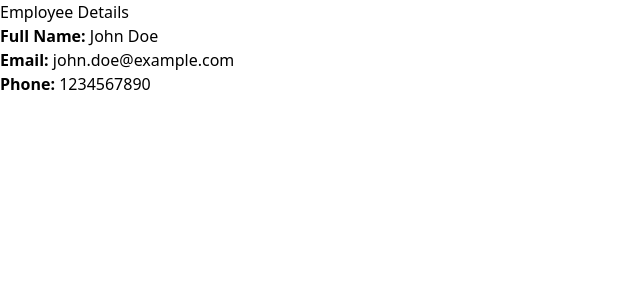
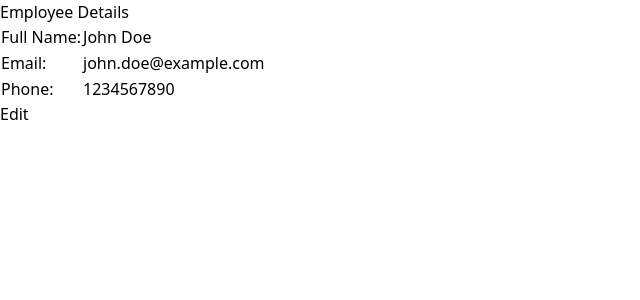
Before and after one commit to ADevph/Employee-management-frontend, a React (Vite) app: page /employee/1 in a window 1280 px wide. Shown: the top 300 px of the page, without its empty margins (0-640 px from the left). Built offline with nearby package versions, Linux system fonts and the light colour scheme.

Commit message:
details bug issue

```diff
--- a/src/components/Employee.jsx
+++ b/src/components/Employee.jsx
@@ -27,7 +27,7 @@
     <div className="container mx-auto mt-8">
       <AddUser addUser={addUser} />
       <div className="mt-8">
-        <h2 className="text-2xl font-semibold mb-6 text-center">Employees</h2>
+        <h2 className="text-2xl font-semibold mb-6 text-center">Employee List</h2>
         {employees.length === 0 ? (
           <p className="text-center font-semibold text-red-400">Currently, no employee data available!</p>
         ) : (
@@ -41,11 +41,11 @@
             <tbody>
               {employees.map((employee, index) => (
                 <tr key={index}>
-                  <td className="border px-4 py-2">{`${employee.firstName} ${employee.lastName}`}</td>
-                  <td className="border px-4 py-2">
-                    <Link to={`/employee/${employee.id}`} className="mr-2 text-blue-500 hover:text-blue-700">Details</Link>
-                    <button className="text-red-500 hover:text-red-700">Block</button>
-                    <button className="text-yellow-500 hover:text-yellow-700">Delete</button>
+                  <td className="border px-4 py-2 text-center">{`${employee.firstName} ${employee.lastName}`}</td>
+                  <td className="border px-4 py-2 text-center">
+                    <Link to={`/employee/${employee.id}`} className="mr-2 text-blue-700 font-semibold hover:text-blue-700">Details</Link>
+                    <button className="font-semibold text-yellow-600 hover:text-yellow-700 mx-4 ">Block</button>
+                    <button className="font-semibold text-red-700 ">Delete</button>
                   </td>
                 </tr>
               ))}
--- a/src/components/EmployeeDetails.jsx
+++ b/src/components/EmployeeDetails.jsx
@@ -1,9 +1,14 @@
+
 import React, { useState, useEffect } from 'react';
+import axios from 'axios';
 import { Link, useParams } from 'react-router-dom';
-import axios from 'axios';
 
 const EmployeeDetails = () => {
   const [employee, setEmployee] = useState(null);
+  const [editMode, setEditMode] = useState(false);
+  const [fullName, setFullName] = useState('');
+  const [phoneNumber, setPhoneNumber] = useState('');
+
   const { id } = useParams();
 
   useEffect(() => {
@@ -12,6 +17,8 @@
         const response = await axios.get('/data.json');
         const employeeData = response.data.find(emp => emp.id === parseInt(id));
         setEmployee(employeeData);
+        setFullName(`${employeeData.firstName} ${employeeData.lastName}`);
+        setPhoneNumber(employeeData.phone);
       } catch (error) {
         console.error('Error fetching employee data:', error);
       }
@@ -20,6 +27,18 @@
     fetchData();
   }, [id]);
 
+  const handleEdit = () => {
+    setEditMode(true);
+  };
+
+  const handleSave = () => {
+    // Update employee data here (API call, state update, etc.)
+    setEditMode(false);
+    // Assume updating employee data and resetting fields
+    setFullName(`${employee.firstName} ${employee.lastName}`);
+    setPhoneNumber(employee.phone);
+  };
+
   return (
     <div className="container mx-auto mt-8">
       <div className="mt-8">
@@ -27,13 +46,45 @@
           <div>
             <h2 className="text-2xl font-semibold mb-6 text-center">Employee Details</h2>
             <div className="text-center">
-              <p><strong>Full Name:</strong> {`${employee.firstName} ${employee.lastName}`}</p>
-              <p><strong>Email:</strong> {employee.email}</p>
-              <p><strong>Phone:</strong> {employee.phone}</p>
+              <table className="mx-auto">
+                <tbody>
+                  <tr>
+                    <td className="font-semibold">Full Name:</td>
+                    <td>
+                      {editMode ? (
+                        <input type="text" value={fullName} onChange={(e) => setFullName(e.target.value)} />
+                      ) : (
+                        <span>{fullName}</span>
+                      )}
+                    </td>
+                  </tr>
+                  <tr>
+                    <td className="font-semibold">Email:</td>
+                    <td>{employee.email}</td>
+                  </tr>
+                  <tr>
+                    <td className="font-semibold">Phone:</td>
+                    <td>
+                      {editMode ? (
+                        <input type="text" value={phoneNumber} onChange={(e) => setPhoneNumber(e.target.value)} />
+                      ) : (
+                        <span>{phoneNumber}</span>
+                      )}
+                    </td>
+                  </tr>
+                </tbody>
+              </table>
+              <div className="mt-4">
+                {editMode ? (
+                  <button className="bg-blue-500 hover:bg-blue-600 text-white px-4 py-2 rounded-md mr-2" onClick={handleSave}>Save</button>
+                ) : (
+                  <button className="bg-blue-500 hover:bg-blue-600 text-white px-4 py-2 rounded-md mr-2" onClick={handleEdit}>Edit</button>
+                )}
+              </div>
             </div>
           </div>
         ) : (
-          <p className="text-center font-semibold text-red-400">Employee not found!</p>
+          <p className="text-center font-semibold text-blue-400">Loading</p>
         )}
       </div>
     </div>
```
Also changed, not shown: src/main.jsx (+8 -10 lines).
